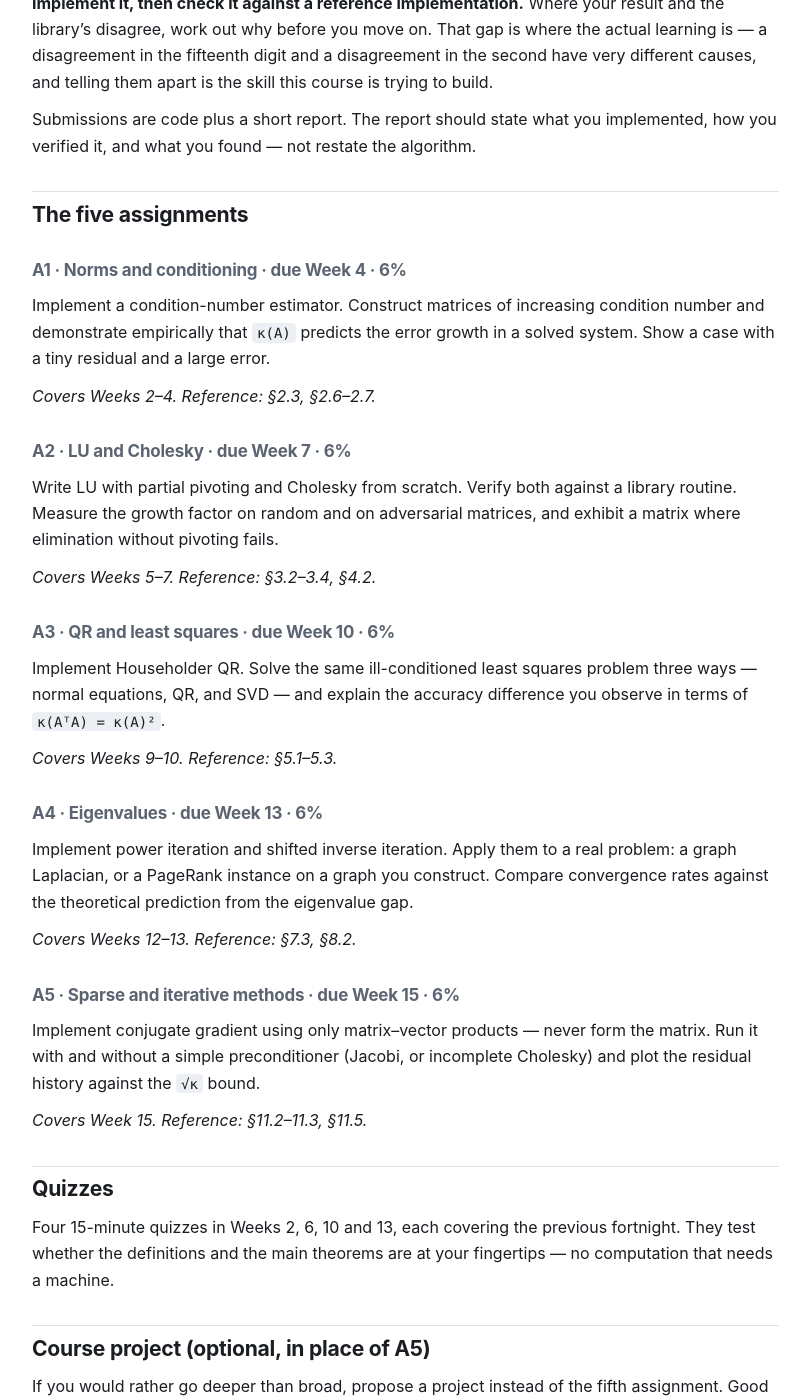
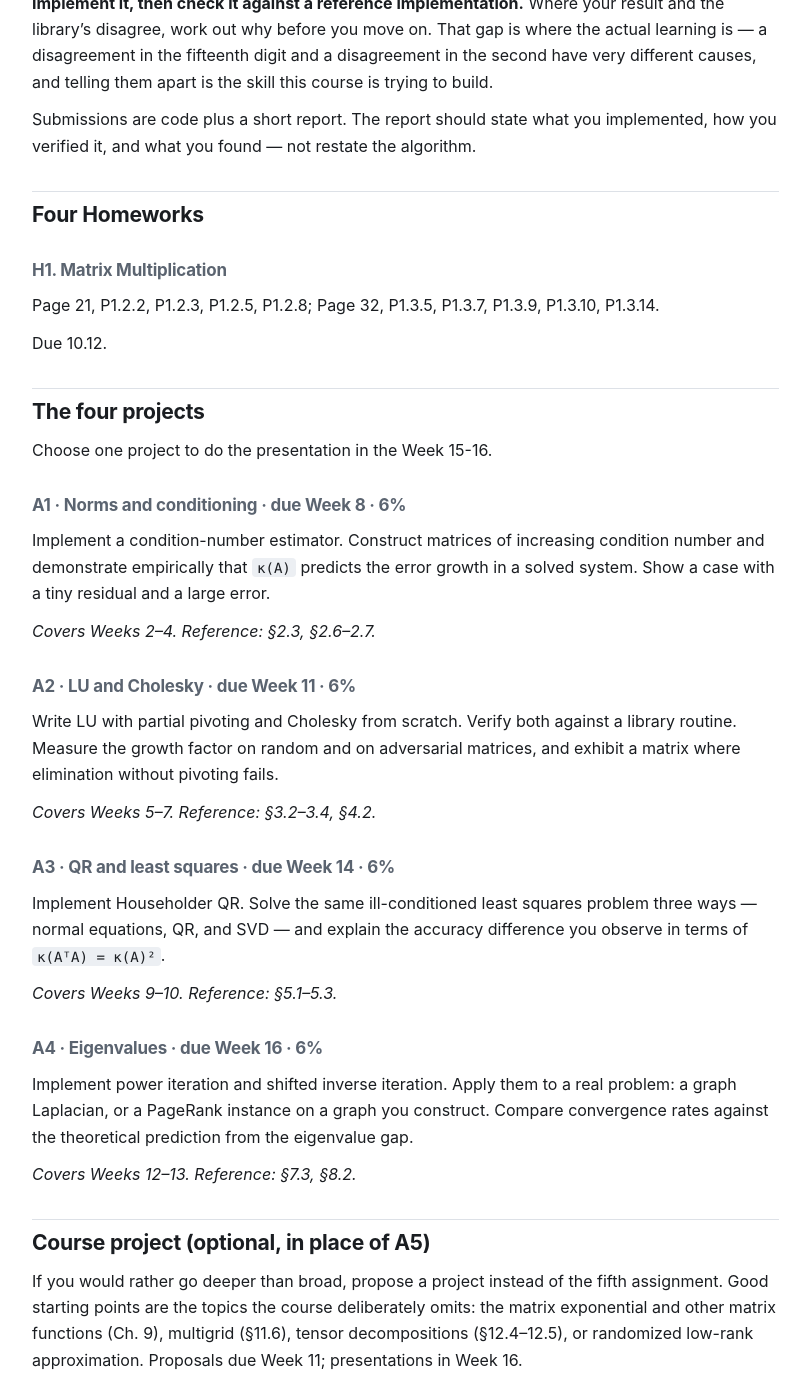
Before and after one commit to fairycloudsi/matrix-theory-i, a Jekyll site: the page built from assignments.md, in a window 1280 px wide and 1400 px high, scrolled down 558 px. Shown: the whole window, without its empty margins (88-895 px from the left). Built offline with Jekyll 4.4.1, drawn with Linux system fonts in a browser that asks for light colours; some of the changed text lies outside the part shown.

Commit message:
update hw1 and schedule

```diff
--- a/assignments.md
+++ b/assignments.md
@@ -10,12 +10,13 @@ permalink: /assignments/
 <table>
   <thead><tr><th>Component</th><th class="num">Weight</th><th>When</th></tr></thead>
   <tbody>
-    <tr><td>Regular quizzes (four, 15 minutes each)</td><td class="num">20%</td><td>Weeks 2, 6, 10, 13</td></tr>
-    <tr><td>Programming assignments (five)</td><td class="num">30%</td><td>Weeks 4, 7, 10, 13, 15</td></tr>
+    <tr><td>Homework </td><td class="num">20%</td><td>Due Weeks 6, 9, 12, 15</td></tr>
+    <tr><td>Programming assignments (five)</td><td class="num">30%</td><td>Weeks 8, 11, 14, 16</td></tr>
     <tr><td>Final examination</td><td class="num">50%</td><td>Examination period</td></tr>
   </tbody>
 </table>
 </div>
+
 
 ## The rule that applies to every assignment
 
@@ -27,9 +28,21 @@ causes, and telling them apart is the skill this course is trying to build.
 Submissions are code plus a short report. The report should state what you implemented, how you
 verified it, and what you found — not restate the algorithm.
 
-## The five assignments
+## Four Homeworks
 
-### A1 · Norms and conditioning · due Week 4 · 6%
+### H1. Matrix Multiplication
+
+Page 21, P1.2.2, P1.2.3, P1.2.5, P1.2.8; Page 32, P1.3.5, P1.3.7, P1.3.9, P1.3.10, P1.3.14.
+
+Due 10.12.
+
+
+
+## The four projects
+
+Choose one project to do the presentation in the Week 15-16.
+
+### A1 · Norms and conditioning · due Week 8 · 6%
 
 Implement a condition-number estimator. Construct matrices of increasing condition number and
 demonstrate empirically that `κ(A)` predicts the error growth in a solved system. Show a case
@@ -45,7 +58,7 @@ elimination without pivoting fails.
 
 *Covers Weeks 5–7. Reference: §3.2–3.4, §4.2.*
 
-### A3 · QR and least squares · due Week 10 · 6%
+### A3 · QR and least squares · due Week 14 · 6%
 
 Implement Householder QR. Solve the same ill-conditioned least squares problem three ways —
 normal equations, QR, and SVD — and explain the accuracy difference you observe in terms of
@@ -53,7 +66,7 @@ normal equations, QR, and SVD — and explain the accuracy difference you observ
 
 *Covers Weeks 9–10. Reference: §5.1–5.3.*
 
-### A4 · Eigenvalues · due Week 13 · 6%
+### A4 · Eigenvalues · due Week 16 · 6%
 
 Implement power iteration and shifted inverse iteration. Apply them to a real problem: a graph
 Laplacian, or a PageRank instance on a graph you construct. Compare convergence rates against
@@ -61,20 +74,6 @@ the theoretical prediction from the eigenvalue gap.
 
 *Covers Weeks 12–13. Reference: §7.3, §8.2.*
 
-### A5 · Sparse and iterative methods · due Week 15 · 6%
-
-Implement conjugate gradient using only matrix–vector products — never form the matrix. Run it
-with and without a simple preconditioner (Jacobi, or incomplete Cholesky) and plot the residual
-history against the `√κ` bound.
-
-*Covers Week 15. Reference: §11.2–11.3, §11.5.*
-
-## Quizzes
-
-Four 15-minute quizzes in Weeks 2, 6, 10 and 13, each covering the previous fortnight. They test
-whether the definitions and the main theorems are at your fingertips — no computation that needs
-a machine.
-
 ## Course project (optional, in place of A5)
 
 If you would rather go deeper than broad, propose a project instead of the fifth assignment. Good
```
Also changed, not shown: other parts of assignments.md (+1 -1 lines).
